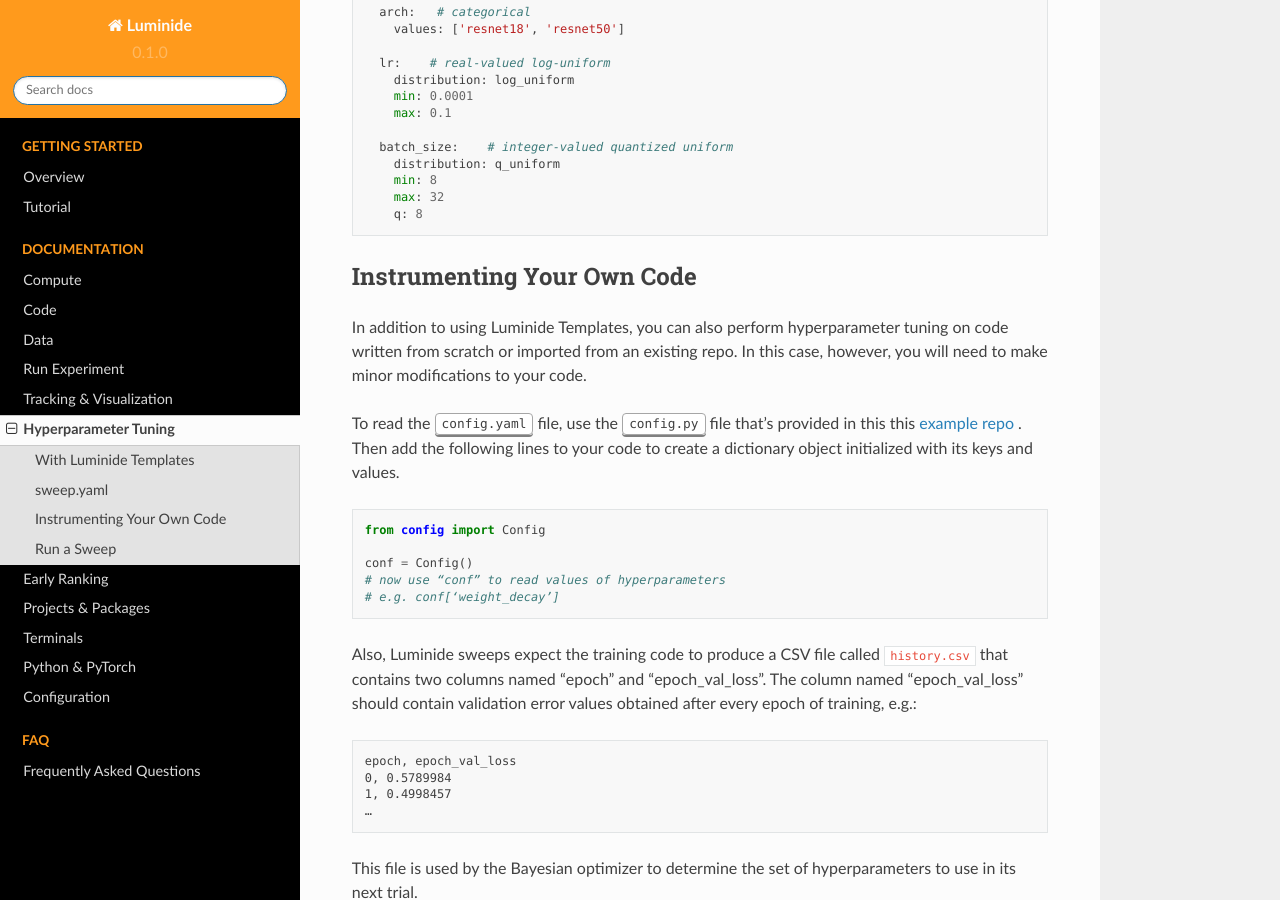
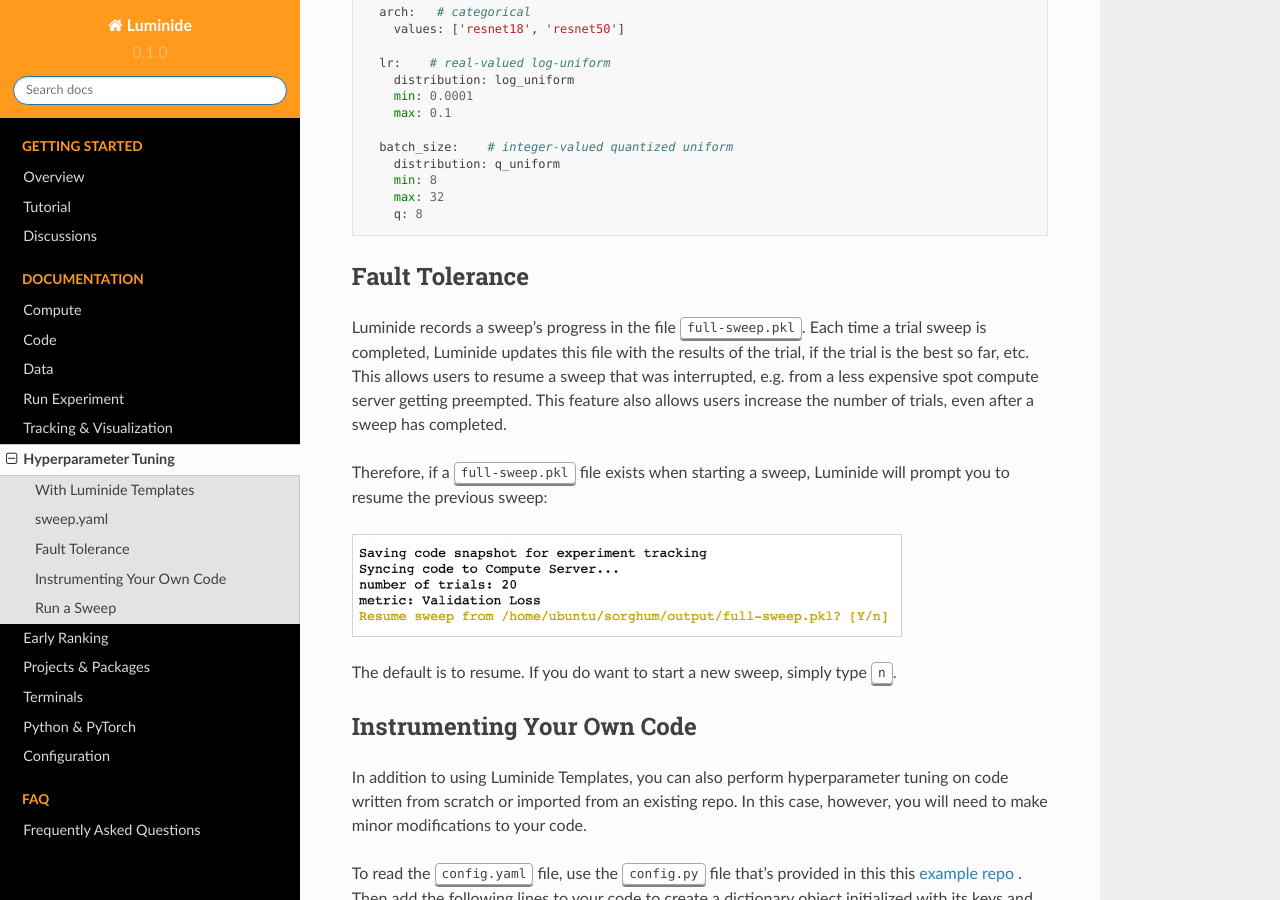
Before and after one commit to luminide/docs, a Sphinx documentation site: the page built from docs/source/docs/hyperparameter-tuning.md, in a window 1280 px wide and 900 px high, scrolled down 1543 px. Built offline with Sphinx 7.4.7 and the Read the Docs theme 2.0.0, drawn with Linux system fonts in a browser that asks for light colours.

Commit message:
Add link to Discussions, document how to resume a sweep

````diff
--- a/docs/source/docs/hyperparameter-tuning.md
+++ b/docs/source/docs/hyperparameter-tuning.md
@@ -63,6 +63,18 @@
     q: 8
 ```
 
+## Fault Tolerance
+
+Luminide records a sweep's progress in the file <kbd>full-sweep.pkl</kbd>. Each time a trial sweep is completed, Luminide updates this file with the results of the trial, if the trial is the best so far, etc. This allows users to resume a sweep that was interrupted, e.g. from a less expensive spot compute server getting preempted. This feature also allows users increase the number of trials, even after a sweep has completed.
+
+Therefore, if a <kbd>full-sweep.pkl</kbd> file exists when starting a sweep, Luminide will prompt you to resume the previous sweep:
+
+```{image} ../images/resume-sweep.png
+:width: 550
+```
+
+The default is to resume. If you do want to start a new sweep, simply type <kbd>n</kbd>.
+
 ## Instrumenting Your Own Code
 
 In addition to using Luminide Templates, you can also perform hyperparameter tuning on code written from scratch or imported from an existing repo.  In this case, however, you will need to make minor modifications to your code.
--- a/docs/source/index.rst
+++ b/docs/source/index.rst
@@ -8,10 +8,10 @@
 .. toctree::
    :caption: Getting Started
    :hidden:
-   :maxdepth: 1
 
    tutorial/overview
    Tutorial <tutorial/plant.md>
+   community/discussions.md
 
 .. toctree::
    :caption: Documentation
````
Also changed, not shown: docs/source/community/discussions.md (added, +15 -0 lines), docs/source/images/luminide-discussions.png (added), docs/source/images/resume-sweep.png (added).
